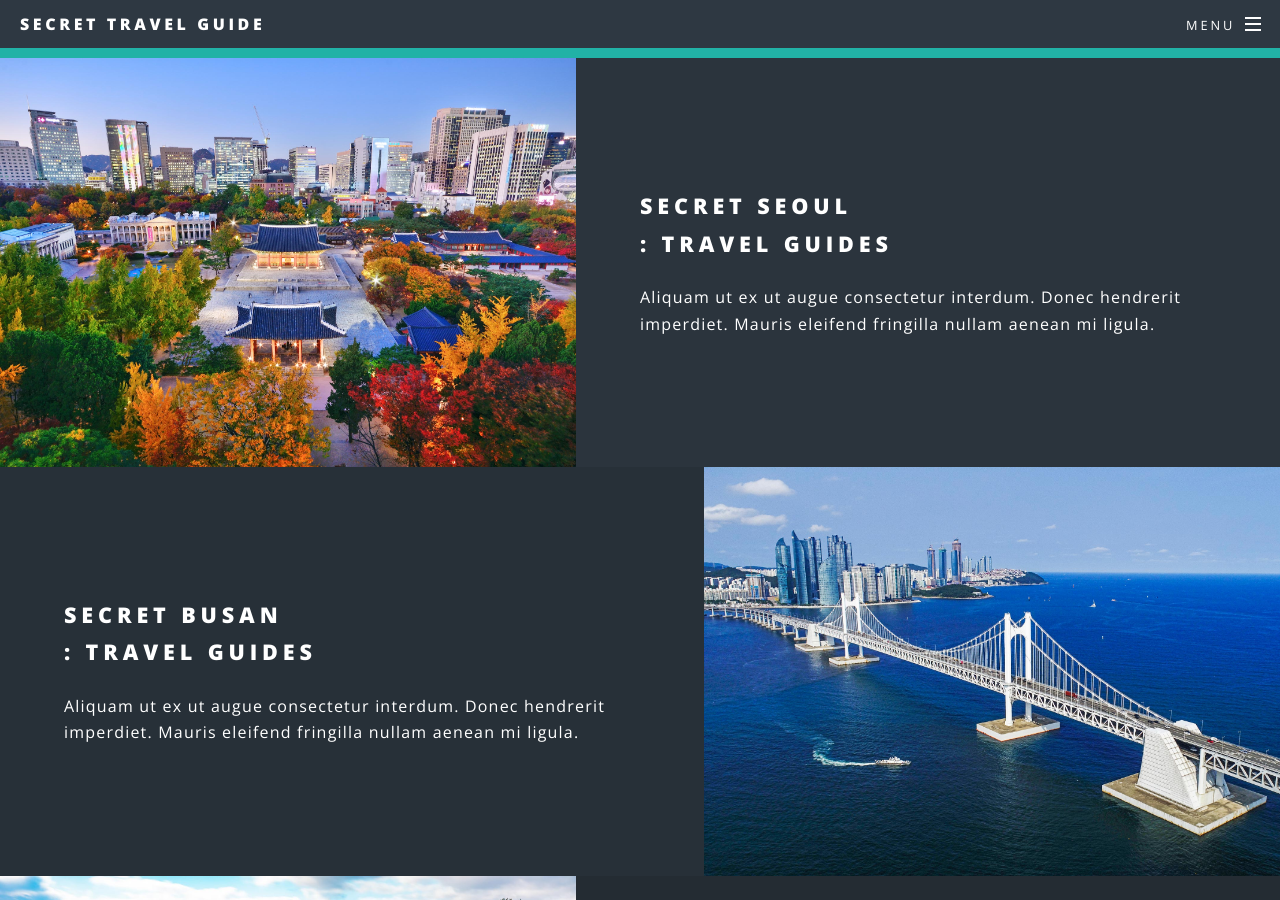
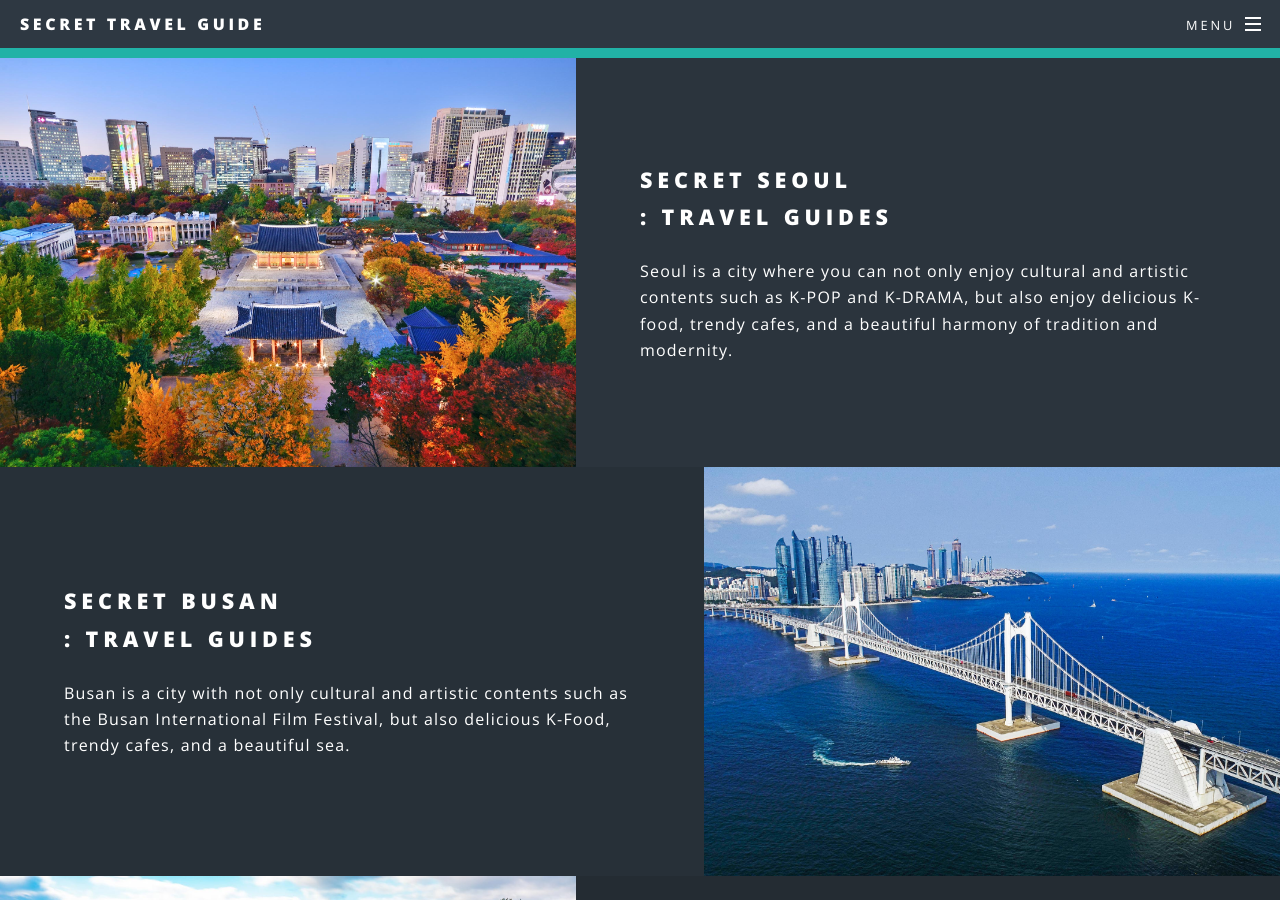
Before and after one commit to inansung/secret.github.io, a Jekyll site: the page built from index.html, in a window 1280 px wide and 900 px high, scrolled down 1363 px. Built offline with Jekyll 4.4.1, drawn with Linux system fonts in a browser that asks for light colours.

Commit message:
Update index.html

```diff
--- a/index.html
+++ b/index.html
@@ -38,14 +38,14 @@ layout: landing
 							<div class="image"><img src="images/pic01.jpg" alt="" /></div><div class="content">
 								<h2>Secret SEOUL<br />
 								: Travel Guides</h2>
-								<p>Aliquam ut ex ut augue consectetur interdum. Donec hendrerit imperdiet. Mauris eleifend fringilla nullam aenean mi ligula.</p>
+								<p>Seoul is a city where you can not only enjoy cultural and artistic contents such as K-POP and K-DRAMA, but also enjoy delicious K-food, trendy cafes, and a beautiful harmony of tradition and modernity. </p>
 							</div>
 						</section>
 						<section class="spotlight">
 							<div class="image"><img src="images/pic02.jpg" alt="" /></div><div class="content">
 								<h2>Secret BUSAN<br />
 								: Travel Guides</h2>
-								<p>Aliquam ut ex ut augue consectetur interdum. Donec hendrerit imperdiet. Mauris eleifend fringilla nullam aenean mi ligula.</p>
+								<p>Busan is a city with not only cultural and artistic contents such as the Busan International Film Festival, but also delicious K-Food, trendy cafes, and a beautiful sea.</p>
 							</div>
 						</section>
 						<section class="spotlight">
```
